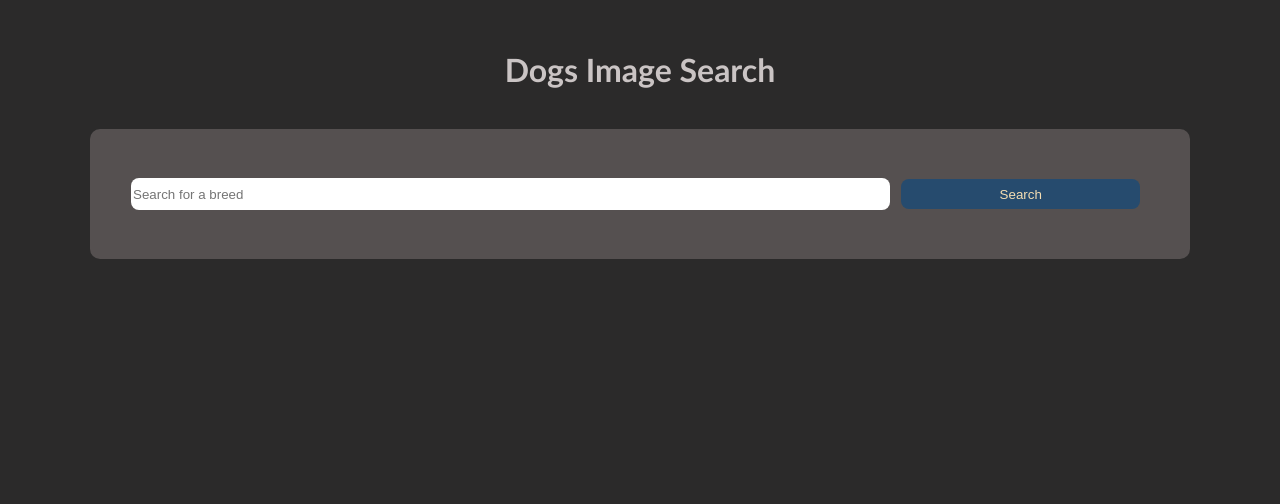
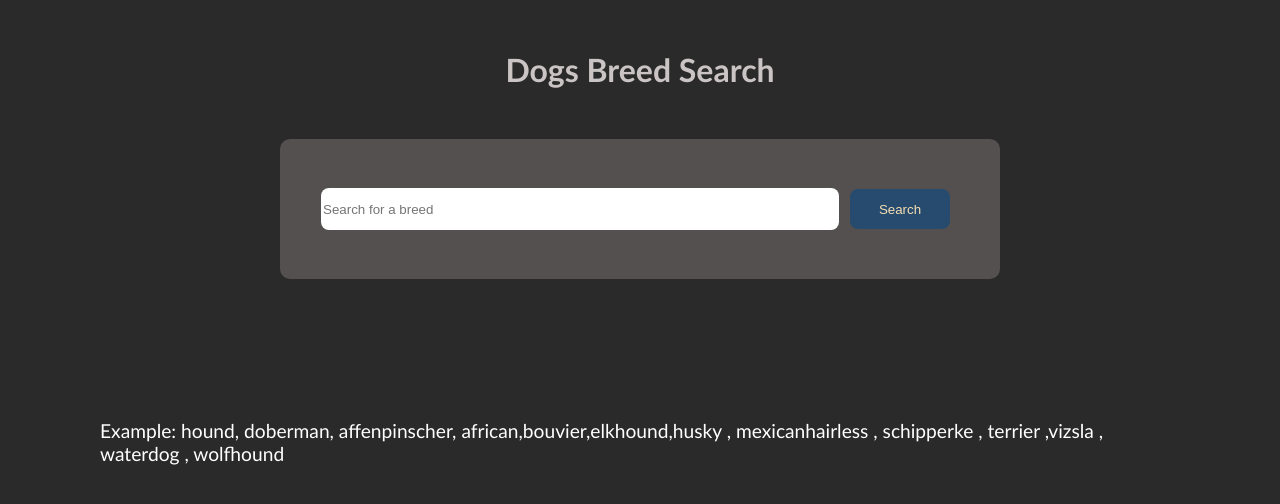
Before and after one commit to georgejeswin/dogs-db-react, a React (Create React App) app: page / in a window 1280 px wide. Shown: the top 504 px of the page. Built offline with nearby package versions, Linux system fonts and the light colour scheme.

Commit message:
exception handling

```diff
--- a/src/App.css
+++ b/src/App.css
@@ -1,5 +1,5 @@
 .app {
-  padding: 50px;
+  padding: 50px 0px;
 }
 .app h1 {
   text-align: center;
@@ -11,6 +11,11 @@
 body {
   background: rgb(43, 42, 42);
 }
+.search__box {
+  display: flex;
+  align-items: center;
+  justify-content: center;
+}
 form {
   padding: 40px;
   background-color: rgb(85, 80, 80);
@@ -19,20 +24,22 @@ form {
   align-items: center;
   justify-content: center;
   margin: 40px;
+  width: 50%;
 }
 
 .search__box-input {
   border-radius: 8px;
   border: none;
-  height: 30px;
+  height: 40px;
   margin: 1px;
   flex: 1;
 }
 .search__box-button {
   border-radius: 8px;
   border: none;
-  height: 30px;
+  height: 40px;
   margin: 10px;
+  max-width: 100px;
   flex: 0.3;
   background-color: rgb(38, 75, 110);
   color: wheat;
@@ -46,6 +53,7 @@ input:focus {
   width: 250px;
   object-fit: contain;
   align-items: center;
+  margin: 10px;
 }
 img {
   max-width: 250px;
@@ -54,6 +62,12 @@ img {
 .dog__box {
   display: flex;
   flex-wrap: wrap;
-  justify-content: space-between;
+  justify-content: center;
   align-items: center;
 }
+p {
+  color: white;
+  font-size: larger;
+  font-family: "Gill Sans", "Gill Sans MT", Calibri, "Trebuchet MS", sans-serif;
+  padding: 100px;
+}
--- a/src/App.js
+++ b/src/App.js
@@ -25,14 +25,14 @@ function App() {
   };
   return (
     <div className="app">
-      <h1>Dogs Image Search</h1>
+      <h1>Dogs Breed Search</h1>
       <div className="search__box">
         <form onSubmit={handleSubmit}>
           <input
             type="text"
             className="search__box-input"
             placeholder="Search for a breed"
-            value={breed}
+            value={breed.toLowerCase()}
             onChange={(e) => {
               setBreed(e.target.value);
             }}
@@ -41,6 +41,13 @@ function App() {
         </form>
       </div>
       <div className="dog__box">
+        {dogs.length === 0 && (
+          <p>
+            Example: hound, doberman, affenpinscher,
+            african,bouvier,elkhound,husky , mexicanhairless , schipperke ,
+            terrier ,vizsla , waterdog , wolfhound
+          </p>
+        )}
         {dogs.map((dog) => (
           <div className="img__container" id={uuidv4()}>
             <img src={dog} alt="dog" />
```
Also changed, not shown: 1 other file (tests, documents, lock files or other folders).
